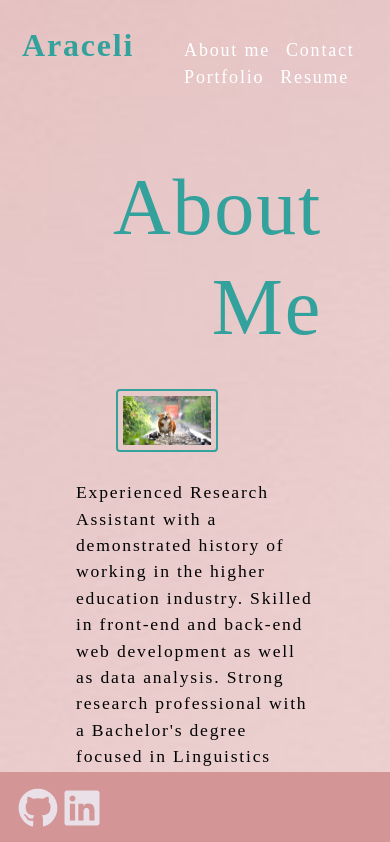
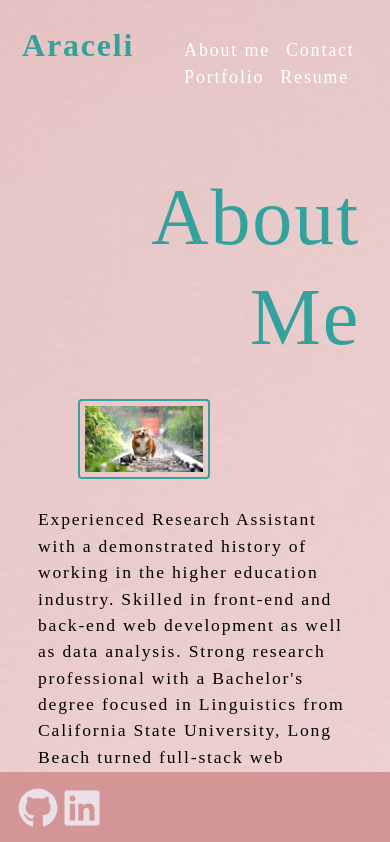
Before and after one commit to Araceli4690/react-portfolio, a React (Create React App) app: page / in a window 390 px wide. Shown: the top 842 px of the page. Built offline with nearby package versions, Linux system fonts and the light colour scheme; a web font is replaced by a local one.

Commit message:
added media queries for container class && added container class to all components

```diff
--- a/src/components/About/index.js
+++ b/src/components/About/index.js
@@ -3,7 +3,7 @@ import coverImage from '../../assets/cover/dogo.jpeg'
 
 function About() {
     return (
-        <section className="mx-5" >
+        <section className="container" >
             <h1 id="about" style={{ color: 'rgb(51, 161, 156)', textAlign: "end" }}>About Me</h1>
             <br />
             <img src={coverImage} className="mx-5" style={{ width: "40%" }} alt="cover" />
--- a/src/components/Contact/index.js
+++ b/src/components/Contact/index.js
@@ -31,7 +31,7 @@ function ContactForm() {
         }
     };
     return (
-        <section className="mx-5 container" >
+        <section className="container" >
             <h1>Contact me</h1>
             <br />
             <form id="contact-form" onSubmit={handleSubmit} >
--- a/src/components/Resume/index.js
+++ b/src/components/Resume/index.js
@@ -2,7 +2,7 @@ import React from 'react';
 
 function Resume() {
     return (
-        <section className="mx-5">
+        <section className="container">
             <h1 style={{ textAlign: "end" }}>Resume</h1>
             <br />
             <div className="flex-row">
--- a/src/index.css
+++ b/src/index.css
@@ -182,7 +182,6 @@ width: 100%;
 }
 .container {
   width: 50%;
-
 }
 
 .flex-row {
@@ -231,3 +230,10 @@ a {
 .navActive {
   color: var(--secondary);
 }
+
+@media screen and (max-width: 768px) {
+  .container {
+    width: 100%;
+    padding: 10px;
+  }
+}
```
